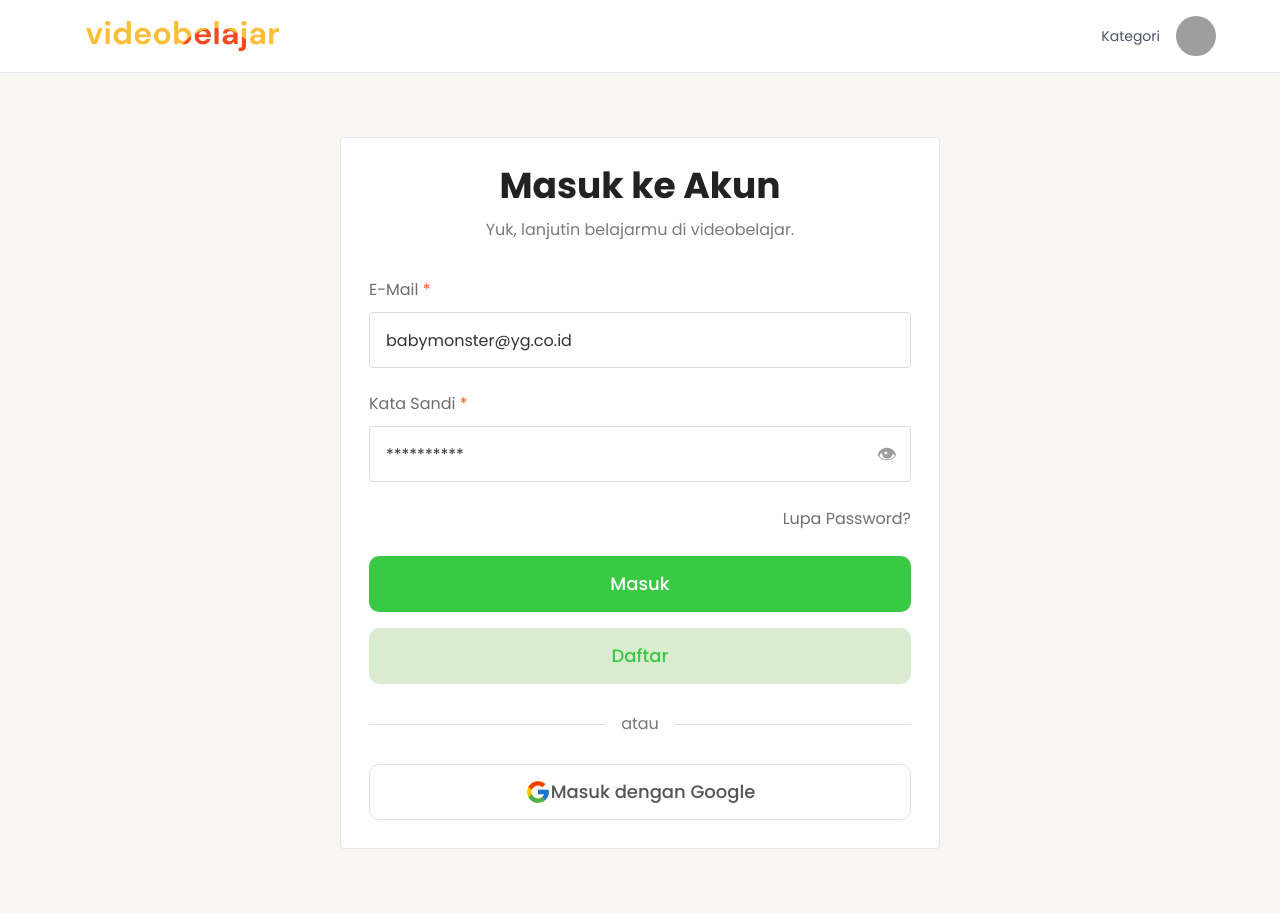
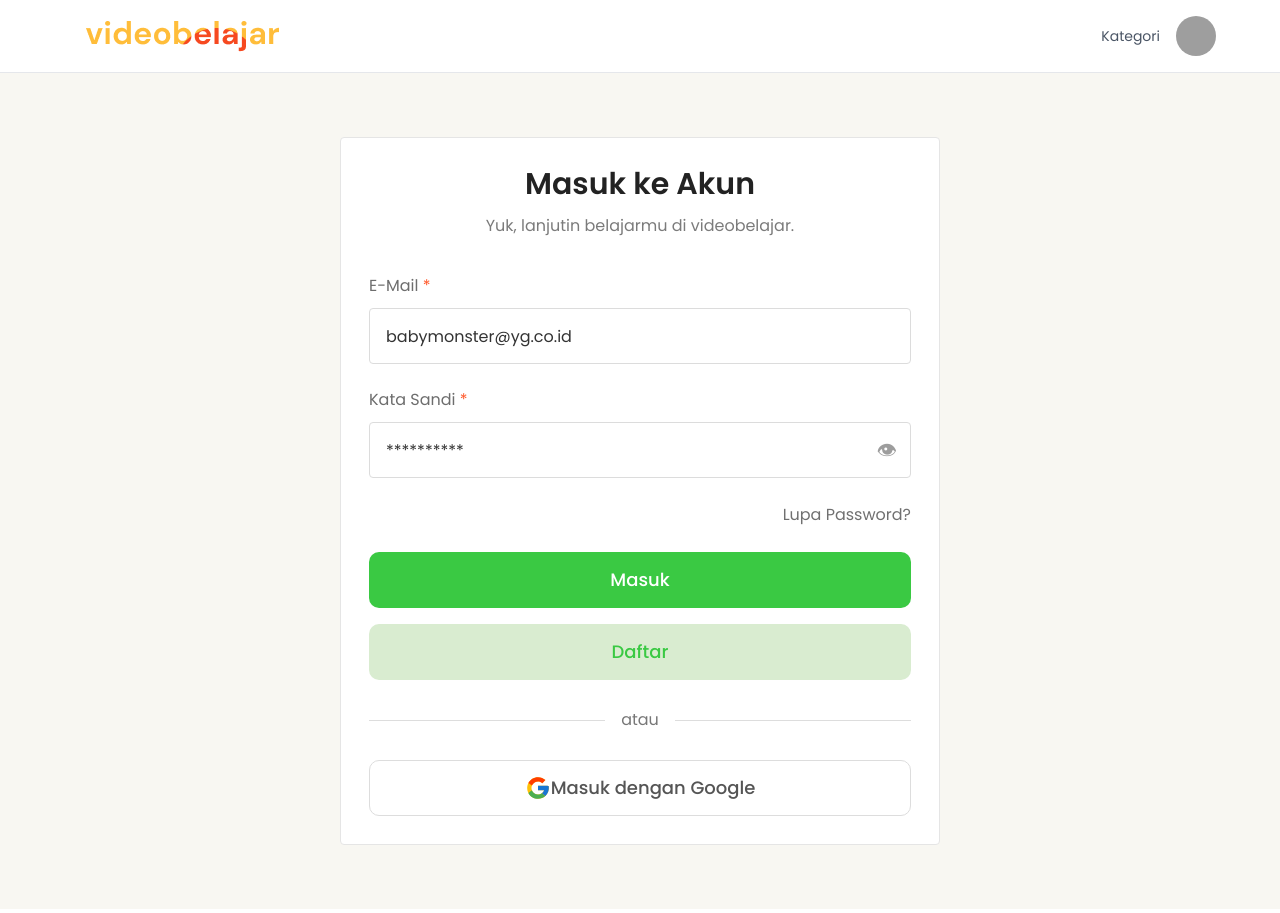
Before and after one commit to bangkit16/mission-fe-intermediate-1A, a React (Vite) app: page /login in a window 1280 px wide. Built offline with nearby package versions, Linux system fonts and the light colour scheme; grey boxes are pictures that could not be loaded.

Commit message:
fix authHeading

```diff
--- a/src/features/auth/components/AuthHeading.tsx
+++ b/src/features/auth/components/AuthHeading.tsx
@@ -8,7 +8,7 @@ export interface AuthHeadingProps {
 function AuthHeading({ title, subtitle, className = "" }: AuthHeadingProps) {
   return (
     <div className={`text-center mb-9 ${className}`}>
-      <h2 className="text-[28px] md:text-3xl lg:text-4xl font-bold mb-3">
+      <h2 className="text-[28px] md:text-2xl lg:text-3xl font-semibold mb-3">
         {title}
       </h2>
       {subtitle && (
```
